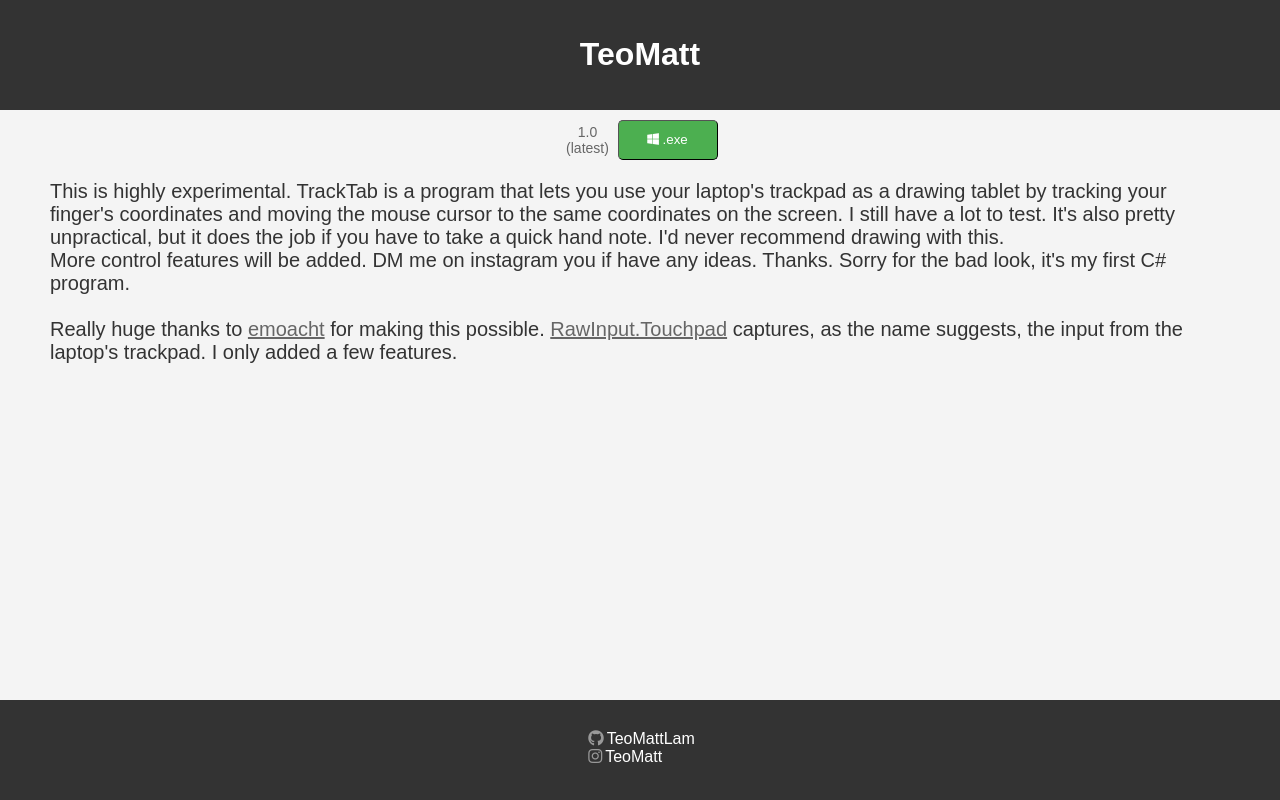
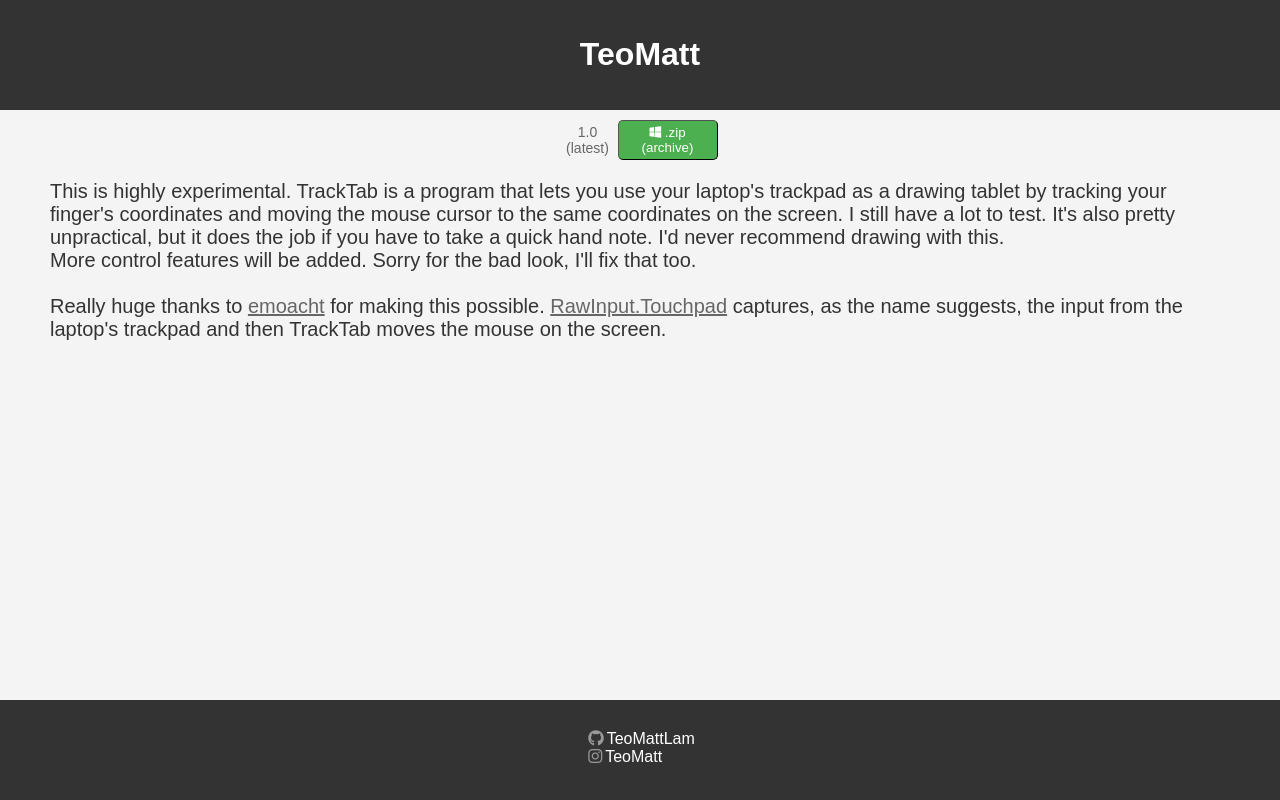
Before and after one commit to TeoMattLam/TeoWeb, a Vue app: page /projects/tracktab in a window 1280 px wide. Built offline with nearby package versions, Linux system fonts and the light colour scheme.

Commit message:
Uploaded TrackTab

```diff
--- a/src/components/project_pages/TrackTab.vue
+++ b/src/components/project_pages/TrackTab.vue
@@ -4,16 +4,16 @@ import Version from '../Version.vue';
 </script>
 
 <template>
-    <Version version="1.0 (latest)" file-type=".exe" file="/files/TrackTab1.0.exe" icon-class="fa-brands fa-windows"/>
+    <Version version="1.0 (latest)" file-type=".zip (archive)" file="/files/TrackTab1.0.zip" icon-class="fa-brands fa-windows"/>
     <p>
         This is highly experimental. TrackTab is a program that lets you use your laptop's trackpad as a drawing tablet by tracking your finger's coordinates
         and moving the mouse cursor to the same coordinates on the screen. I still have a lot to test. It's also pretty unpractical, but it does the job if you have
         to take a quick hand note. I'd never recommend drawing with this.<br>
-        More control features will be added. DM me on instagram you if have any ideas. Thanks. Sorry for the bad look, it's my first C# program.
+        More control features will be added. Sorry for the bad look, I'll fix that too.
 
         <br><br>Really huge thanks to <a href="https://github.com/emoacht">emoacht</a> for making this possible.
-        <a href="https://github.com/emoacht/RawInput.Touchpad">RawInput.Touchpad</a> captures, as the name suggests, the input from the laptop's trackpad.
-        I only added a few features.
+        <a href="https://github.com/emoacht/RawInput.Touchpad">RawInput.Touchpad</a> captures, as the name suggests, the input from the laptop's trackpad and then TrackTab
+        moves the mouse on the screen.
     </p>
 </template>
 
```
Also changed, not shown: 1 other file (tests, documents, lock files or other folders).
